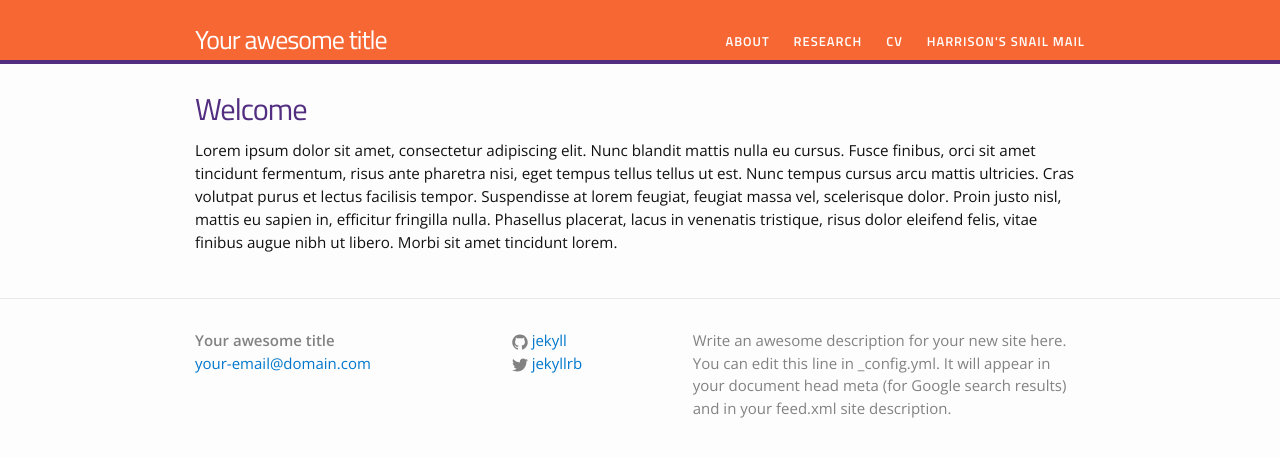
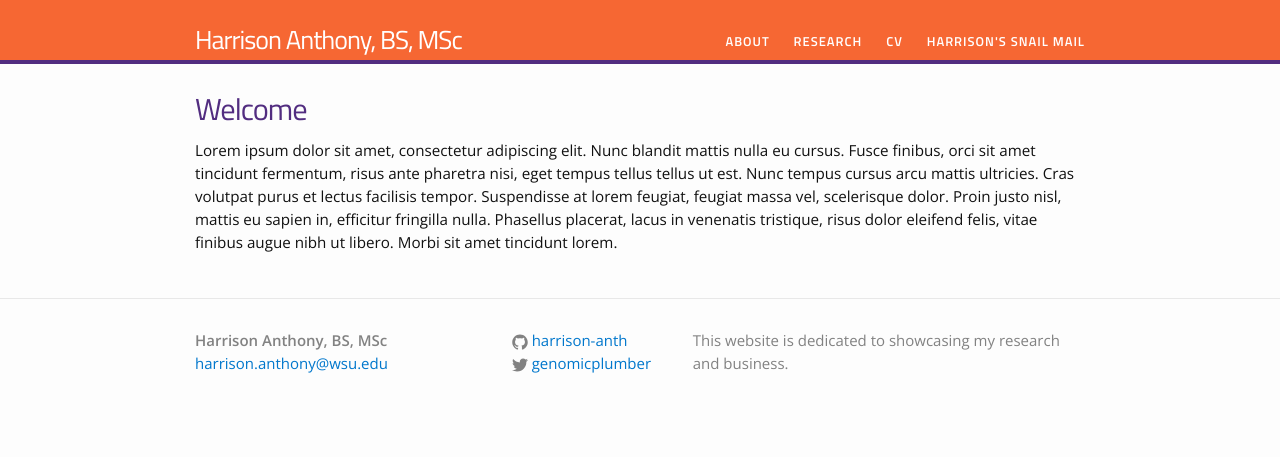
Before and after one commit to harrison-anth/harrison-anth.github.io, a Jekyll site: the page built from index.html, in a window 1280 px wide. Shown: the top 457 px of the page. Built offline with Jekyll 4.4.1, drawn with Linux system fonts in a browser that asks for light colours.

Commit message:
updating splashpage

```diff
--- a/_config.yml
+++ b/_config.yml
@@ -1,24 +1,22 @@
 # Site settings
-title: Your awesome title
-email: your-email@domain.com
+title: Harrison Anthony, BS, MSc
+email: harrison.anthony@wsu.edu
 description: > # this means to ignore newlines until "baseurl:"
-  Write an awesome description for your new site here. You can edit this
-  line in _config.yml. It will appear in your document head meta (for
-  Google search results) and in your feed.xml site description.
-baseurl: "" # the subpath of your site, e.g. /blog/
+  This website is dedicated to showcasing my research and business.
 url: "http://yourdomain.com" # the base hostname & protocol for your site
-twitter_username: jekyllrb
-github_username:  jekyll
+twitter_username: genomicplumber
+github_username:  harrison-anth
+linkedin_username: hdanthony
 
 # Build settings
 markdown: kramdown
 
 # Other options
 permalink: blog/:year/:month/:title
-job.title: "Assistant Professor"
+job.title: "Postgraduate Research Assistant"
 excerpt_separator: "<!--more-->"
 
 # SEO stuff
-# google_author: ""
+# google_author: "https://scholar.google.com/citations?hl=en&user=6Wz_WDIAAAAJ"
 # google_site_verification: ""
 # bing_webmastertools_id: ""
```
Also changed, not shown: blog.md (deleted, +0 -21 lines).
